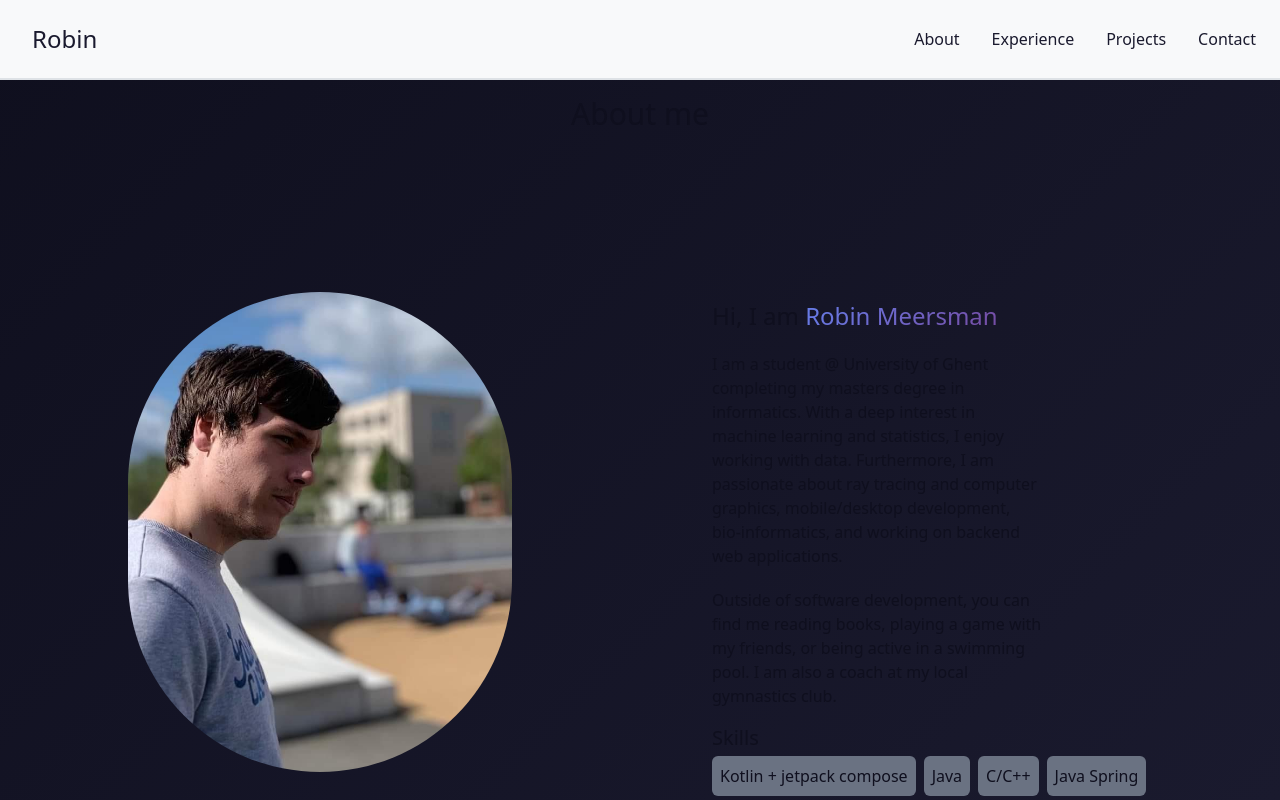
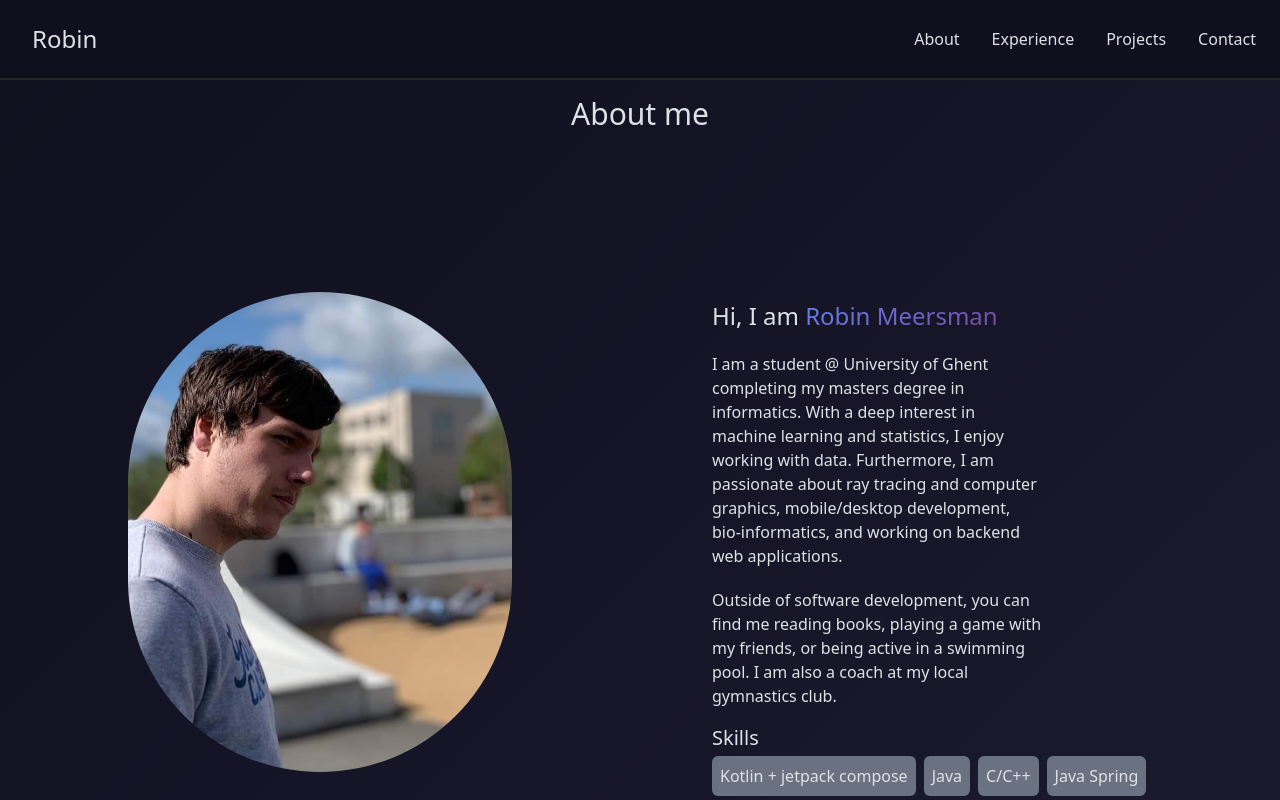
Before and after one commit to RobinMeersman/portfolio, a React (Vite) app: page / in a window 1280 px wide. Built offline with nearby package versions, Linux system fonts and the light colour scheme.

Commit message:
feat(light mode): begone DEVIL

```diff
--- a/src/views/About.tsx
+++ b/src/views/About.tsx
@@ -14,7 +14,7 @@ export default function About(): JSX.Element {
         >
             <div className="h-[10vh]"></div>
             <header className="w-full flex flex-row justify-center pt-4">
-                <h1 className="text-primary-950 dark:text-primary-200 text-3xl">About me</h1>
+                <h1 className="text-primary-200 text-3xl">About me</h1>
             </header>
             <div
                 className="
@@ -44,7 +44,7 @@ export default function About(): JSX.Element {
                     className="
                 col-start-2 h-3/5 max-h-4/5
                 w-4/5 max-w-4/5
-                p-2 text-primary-950 dark:text-primary-200
+                p-2 text-primary-200
                 "
                 >
                     <div>
--- a/src/views/Contact.tsx
+++ b/src/views/Contact.tsx
@@ -8,11 +8,11 @@ export default function Contact(): JSX.Element {
         <section id="contact" className="w-full h-[90vh] bg-primary-950">
             <div className="h-[10vh]"></div>
             <header className="w-full flex flex-row justify-center py-4">
-                <h1 className="text-primary-950 dark:text-primary-200 text-3xl">Contact</h1>
+                <h1 className="text-primary-200 text-3xl">Contact</h1>
             </header>
             <div className="flex flex-row w-full h-4/5 mx-auto items-center justify-evenly">
                 <div className="w-2/5 h-2/5 bg-gray-700 grid grid-rows-2" id="contact-info">
-                    <h2 className="text-2xl text-center dark:text-primary-200 text-primary-950 p-4 h-4 row-start-1">Contact information</h2>
+                    <h2 className="text-2xl text-center text-primary-200 p-4 h-4 row-start-1">Contact information</h2>
                     <div className="flex flex-col h-full items-start justify-start row-start-2">
                         <div className="flex flex-row justify-left items-center px-4">
                             <BiEnvelopeOpen className="mx-1" />
@@ -31,7 +31,7 @@ export default function Contact(): JSX.Element {
                     </div>
                 </div>
                 <div id="follow" className="w-2/5 h-2/5 bg-gray-700 grid grid-rows-2">
-                    <h2 className="text-2xl text-center dark:text-primary-200 text-primary-950 p-4 h-4 row-start-1">Follow me</h2>
+                    <h2 className="text-2xl text-center text-primary-200 p-4 h-4 row-start-1">Follow me</h2>
                     <div className="flex flex-row w-full h-full items-start justify-center row-start-2">
                         <a href="https://www.linkedin.com/in/robin-meersman-bb79772b7/" target="_blank" className="mx-2"><FaLinkedinIn className="text-2xl" /></a>
                         <a href="https://github.com/RobinMeersman" target="_blank" className="mx-2"><FaGithub className="text-2xl" /></a>
--- a/src/views/Experience.tsx
+++ b/src/views/Experience.tsx
@@ -40,7 +40,7 @@ export default function Experience(): JSX.Element {
         >
             <div className="h-[10vh]"></div>
             <header className="w-full flex flex-row justify-center pt-4">
-                <h1 className="text-primary-950 dark:text-primary-200 text-3xl">Experience</h1>
+                <h1 className="text-primary-200 text-3xl">Experience</h1>
             </header>
             <ExperienceTimeline experiences={experiences} />
         </section>
--- a/src/views/Navbar.tsx
+++ b/src/views/Navbar.tsx
@@ -6,9 +6,9 @@ export default function Navbar(): JSX.Element {
             className="
             w-full h-[10vh] grid grid-cols-3
             items-center px-4
-            bg-primary-50 dark:bg-primary-950
-            text-primary-800 dark:text-primary-200
-            border-b-2 border-solid border-b-border-light dark:border-b-border-dark
+            bg-primary-950
+            text-primary-200
+            border-b-2 border-solid border-b-border-dark
             absolute top-0 z-50
         "
         >
```
